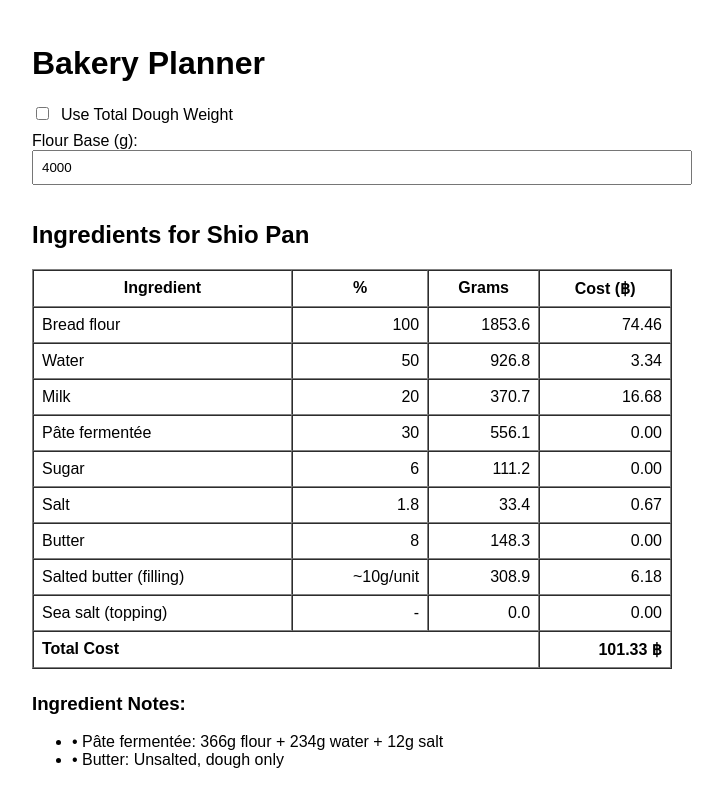
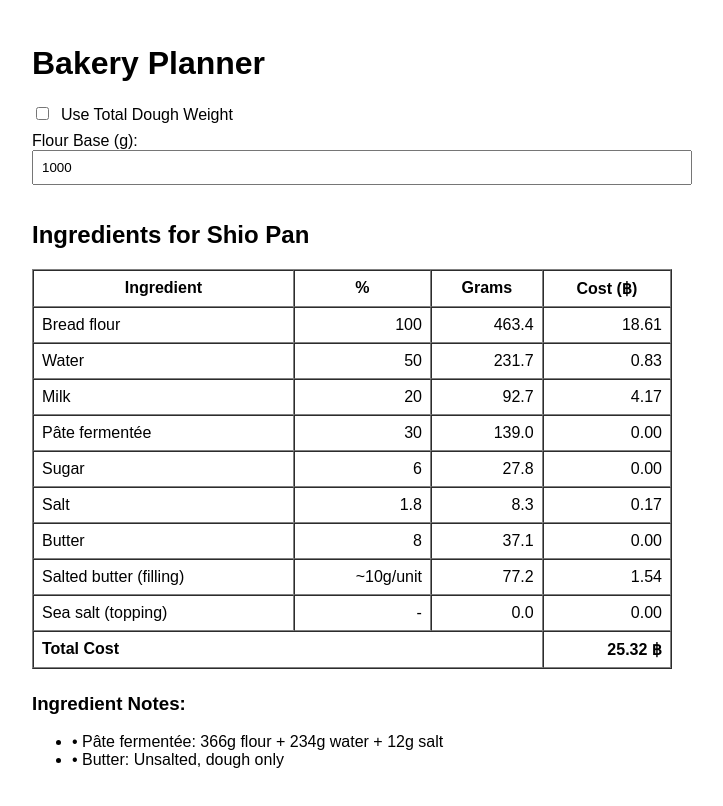
Before and after one commit to Rottjung/Brood, a React (Create React App) app: page / in a window 1280 px wide. Shown: the top 806 px of the page, without its empty margins (288-1011 px from the left). Built offline with nearby package versions, Linux system fonts and the light colour scheme.

Commit message:
Update App.js

```diff
--- a/src/App.js
+++ b/src/App.js
@@ -10,7 +10,7 @@ export default function BakeryPlanner() {
     .reduce((sum, i) => sum + i.percent, 0);
 
   const [useDoughInput, setUseDoughInput] = useState(false);
-  const [inputValue, setInputValue] = useState(4000); // grams
+  const [inputValue, setInputValue] = useState(1000); // grams
 
   // Total dough weight vs flour weight
   const doughBaseGrams = useDoughInput
```
